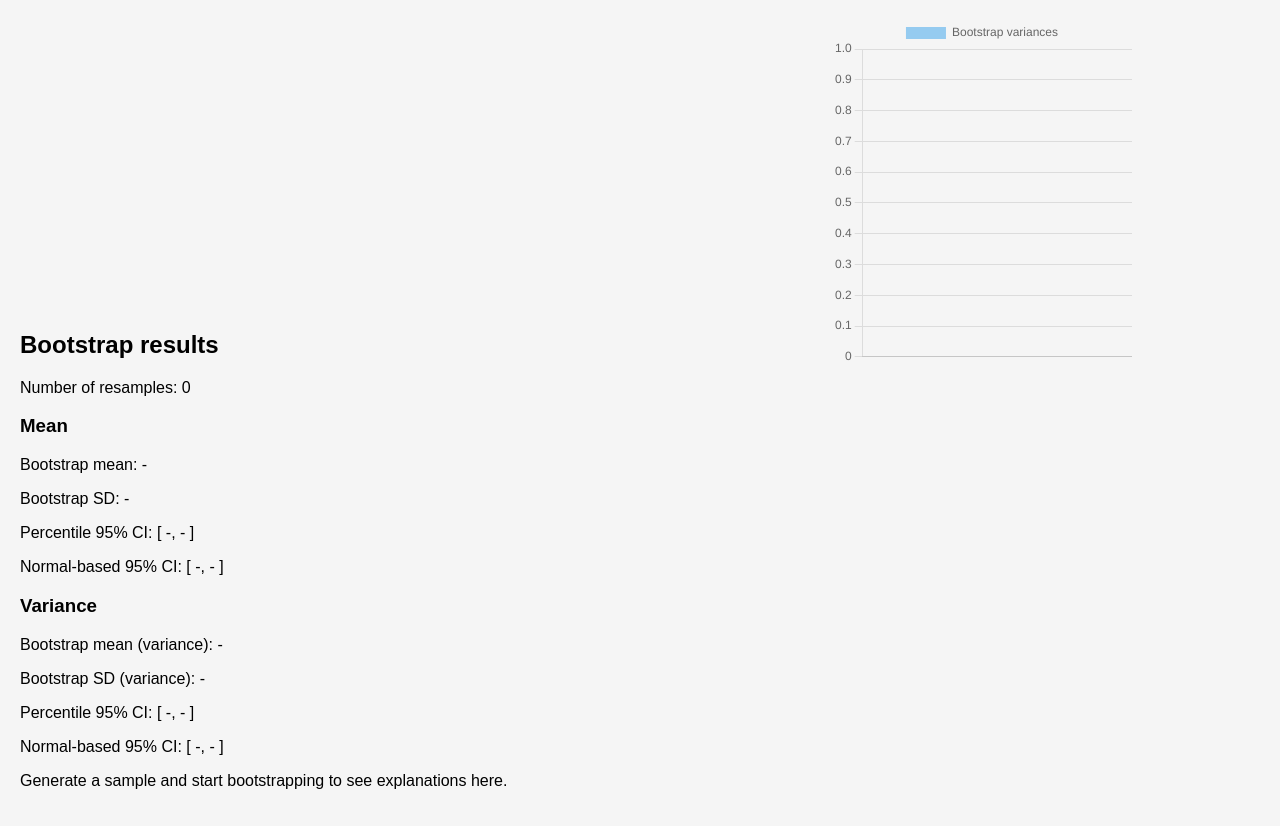
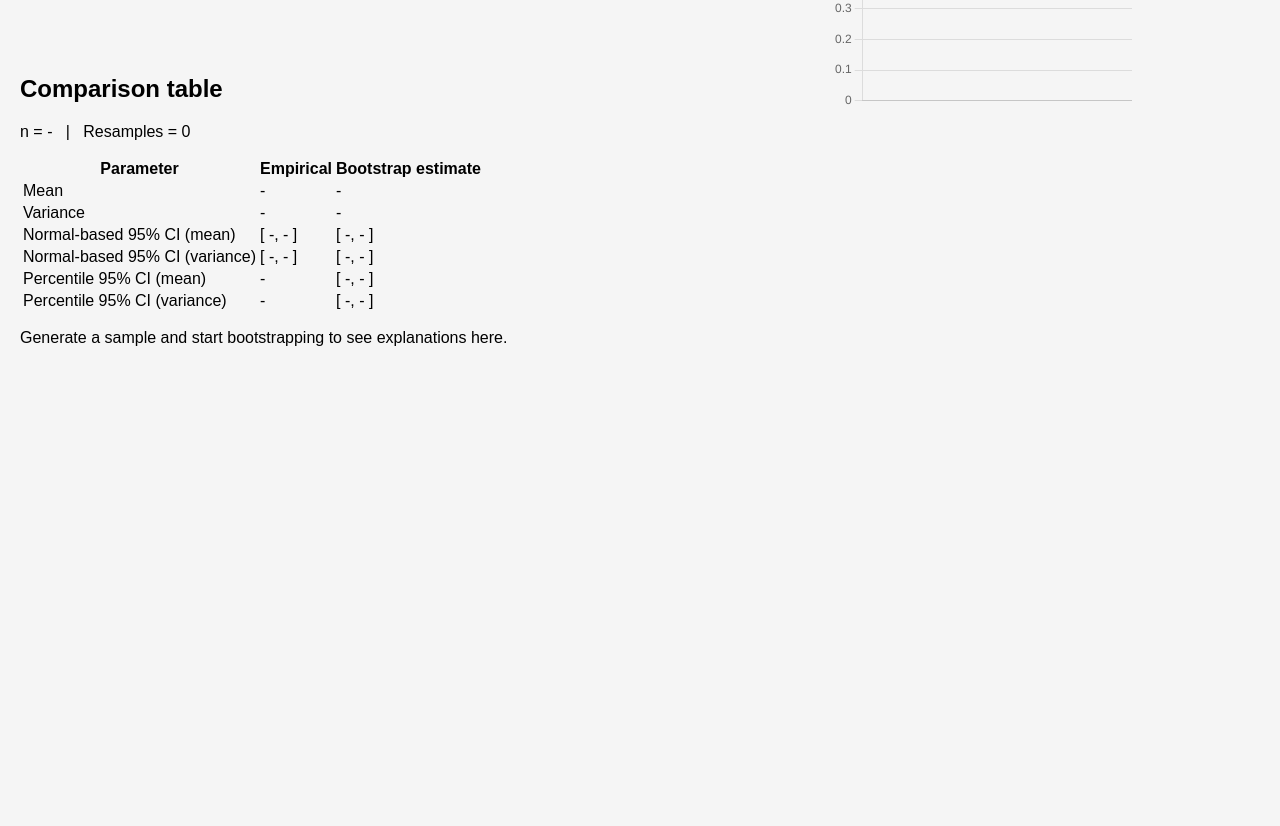
Before and after one commit to SWC-adm/cs50finalproject, a plain HTML site: page index.html in a window 1280 px wide. Shown: the part 1180-2006 px from the top of the page. After the commit the page ends 1563 px from the top, so only its background shows below. Drawn offline with nearby package versions, Linux system fonts and the light colour scheme.

Commit message:
Refactor bootstrap results display in index.html
Removed unnecessary sample statistics display and added a comparison table for bootstrap results.

```diff
--- a/index.html
+++ b/index.html
@@ -4,7 +4,6 @@
   <meta charset="UTF-8" />
   <title>Bootstrap Visualizer</title>
   <link rel="stylesheet" href="style.css" />
-  <!-- Chart.js CDN -->
   <script src="https://cdn.jsdelivr.net/npm/chart.js"></script>
 </head>
 <body>
@@ -28,16 +27,6 @@
       <input type="range" id="n-slider" min="10" max="500" value="50" />
 
       <button id="generate-sample-btn">Generate sample</button>
-
-      <div id="sample-stats">
-        <h3>Sample summary</h3>
-        <p>n = <span id="sample-n">-</span></p>
-        <p>Mean = <span id="sample-mean">-</span></p>
-        <p>Median = <span id="sample-median">-</span></p>
-        <p>Variance (empirical) = <span id="sample-var">-</span></p>
-        <p>SD (empirical) = <span id="sample-sd">-</span></p>
-        <p>Normal-based 95% CI (mean) = <span id="sample-ci-mean-normal">[ -, - ]</span></p>
-      </div>
 
       <hr />
 
@@ -79,25 +68,56 @@
       </div>
 
       <div id="results">
-        <h2>Bootstrap results</h2>
-        <p>Number of resamples: <span id="n-resamples">0</span></p>
+        <h2>Comparison table</h2>
+        <p>n = <span id="sample-n">-</span> &nbsp; | &nbsp; Resamples = <span id="n-resamples">0</span></p>
 
-        <h3>Mean</h3>
-        <p>Bootstrap mean: <span id="boot-mean">-</span></p>
-        <p>Bootstrap SD: <span id="boot-sd">-</span></p>
-        <p>Percentile 95% CI: <span id="boot-ci-percentile">[ -, - ]</span></p>
-        <p>Normal-based 95% CI: <span id="boot-ci-normal">[ -, - ]</span></p>
-
-        <h3>Variance</h3>
-        <p>Bootstrap mean (variance): <span id="boot-var-mean">-</span></p>
-        <p>Bootstrap SD (variance): <span id="boot-var-sd">-</span></p>
-        <p>Percentile 95% CI: <span id="boot-var-ci-percentile">[ -, - ]</span></p>
-        <p>Normal-based 95% CI: <span id="boot-var-ci-normal">[ -, - ]</span></p>
+        <table id="compare-table">
+          <thead>
+            <tr>
+              <th>Parameter</th>
+              <th>Empirical</th>
+              <th>Bootstrap estimate</th>
+            </tr>
+          </thead>
+          <tbody>
+            <tr>
+              <td>Mean</td>
+              <td><span id="cmp-mean-emp">-</span></td>
+              <td><span id="cmp-mean-boot">-</span></td>
+            </tr>
+            <tr>
+              <td>Variance</td>
+              <td><span id="cmp-var-emp">-</span></td>
+              <td><span id="cmp-var-boot">-</span></td>
+            </tr>
+            <tr>
+              <td>Normal-based 95% CI (mean)</td>
+              <td><span id="cmp-ci-mean-normal-emp">[ -, - ]</span></td>
+              <td><span id="cmp-ci-mean-normal-boot">[ -, - ]</span></td>
+            </tr>
+            <tr>
+              <td>Normal-based 95% CI (variance)</td>
+              <td><span id="cmp-ci-var-normal-emp">[ -, - ]</span></td>
+              <td><span id="cmp-ci-var-normal-boot">[ -, - ]</span></td>
+            </tr>
+            <tr>
+              <td>Percentile 95% CI (mean)</td>
+              <td><span id="cmp-ci-mean-pct-emp">-</span></td>
+              <td><span id="cmp-ci-mean-pct-boot">[ -, - ]</span></td>
+            </tr>
+            <tr>
+              <td>Percentile 95% CI (variance)</td>
+              <td><span id="cmp-ci-var-pct-emp">-</span></td>
+              <td><span id="cmp-ci-var-pct-boot">[ -, - ]</span></td>
+            </tr>
+          </tbody>
+        </table>
 
         <div id="interpretation">
           <p>Generate a sample and start bootstrapping to see explanations here.</p>
         </div>
       </div>
+
     </section>
   </main>
 
```
